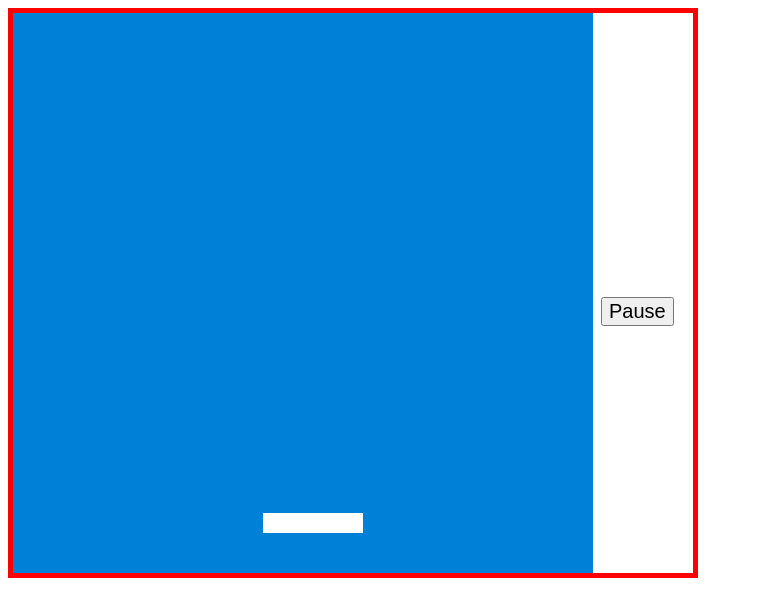
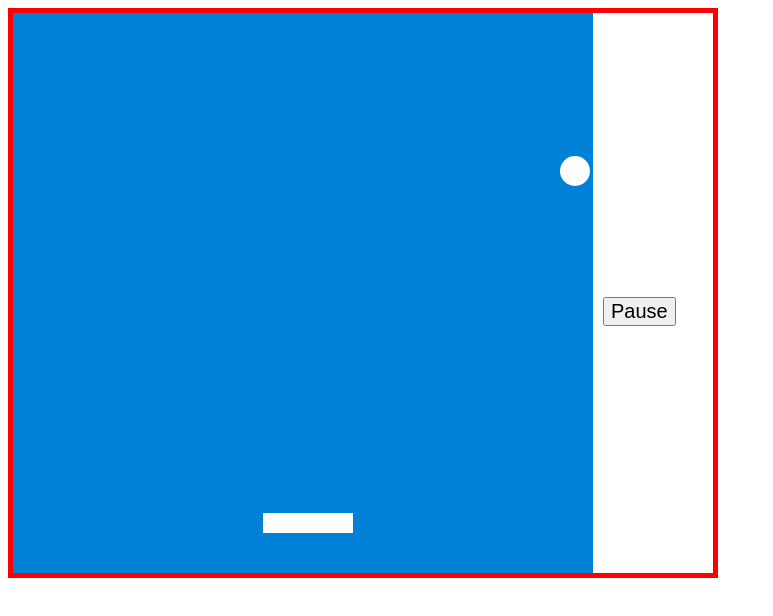
Before and after one commit to IONDO/Game-project, a plain HTML site: page index.html in a window 1280 px wide. Both pictures are taken after a click on the button "Start game". Shown: the whole page, without its empty margins (0-773 px from the left). Drawn offline with Linux system fonts and the light colour scheme.

Commit message:
add pause + resume action and ball to bounce around the playing area

```diff
--- a/js/main.js
+++ b/js/main.js
@@ -3,15 +3,19 @@ const context = canvas.getContext("2d");
 context.fillStyle = "#0081D7";
 context.fillRect(0, 0, 580, 560);
 const updatesPerSecond = 35;
-let row = canvas.width / 4
-let column = canvas.height - 10;
-let addRow = 4;
-let addColumn = -4;
+const playingArea = {
+    width: 580,
+    height: 560
+}
+let x = canvas.width / 4
+let y = canvas.height - 10;
+let speedX = 4;
+let speedY = -4;
 
 function drawBall() {
     context.beginPath();
     context.fillStyle = "white";
-    context.arc(row, column, 15, 0, Math.PI * 2);
+    context.arc(x, y, 15, 0, Math.PI * 2);
     context.fill();
     context.closePath();
 }
@@ -21,21 +25,33 @@ function draw() {
     context.fillRect(0, 0, 580, 560);
     drawBall();
     context.fillStyle = "white";
-    context.fillRect(250, 500, 100, 20);
+    context.fillRect(250, 500, 90, 20);
     requestAnimationFrame(draw);
 }
+
 function update() {
-    row += addRow;
-    column += addColumn;
+    if (x <= 0 || x >= playingArea.width) {
+        console.log("plonch!")
+        speedX = -speedX;
+    }
+    if (y <= 0 || y >= playingArea.height) {
+        console.log("plonch!")
+        speedY = -speedY;
+    }
+    x += speedX;
+    y += speedY;
 }
-setInterval(update, 1000/updatesPerSecond);
-requestAnimationFrame(draw);
+
 context.fillStyle = "white";
 context.fillRect(250, 500, 100, 20);
-const button = document.getElementById("start-btn");
-button.onclick = function () {
-    document.getElementById("initial-screen").style = "display: none",
-        document.getElementById("game-screen").style = "display: "
+const startButton = document.getElementById("start-btn");
+let interval = undefined;
+startButton.onclick = function () {
+    document.getElementById("initial-screen").style = "display: none";
+    document.getElementById("game-screen").style = "display: ";
+    interval = setInterval(update, 1000 / updatesPerSecond);
+    requestAnimationFrame(draw);
+
     /* const game = document.getElementById("game-screen");
     let timeout = window.setTimeout(() => {
         game.style = "display: none";
@@ -47,3 +63,15 @@ button.onclick = function () {
         document.getElementById("loser-screen").style = "display: "
     }, 6000); */
 }
+
+const pauseButton = document.getElementById("pause");
+pauseButton.onclick = function () {
+    if (interval) {
+        clearInterval(interval);
+        interval = undefined;
+        pauseButton.innerText = "Resume"
+    } else {
+        interval = setInterval(update, 1000 / updatesPerSecond);
+        pauseButton.innerText = "Pause"
+    }
+}
--- a/style.css
+++ b/style.css
@@ -9,12 +9,12 @@
     text-align: center;
     position: relative;
     bottom: 280px;
-    left: 588px;
+    left: 590px;
     right: 50px;
 }
 .screen {
     border: 5px solid red;
-    width: 680px;
+    width: 700px;
     height: 560px;
     overflow: hidden;
 }
```
